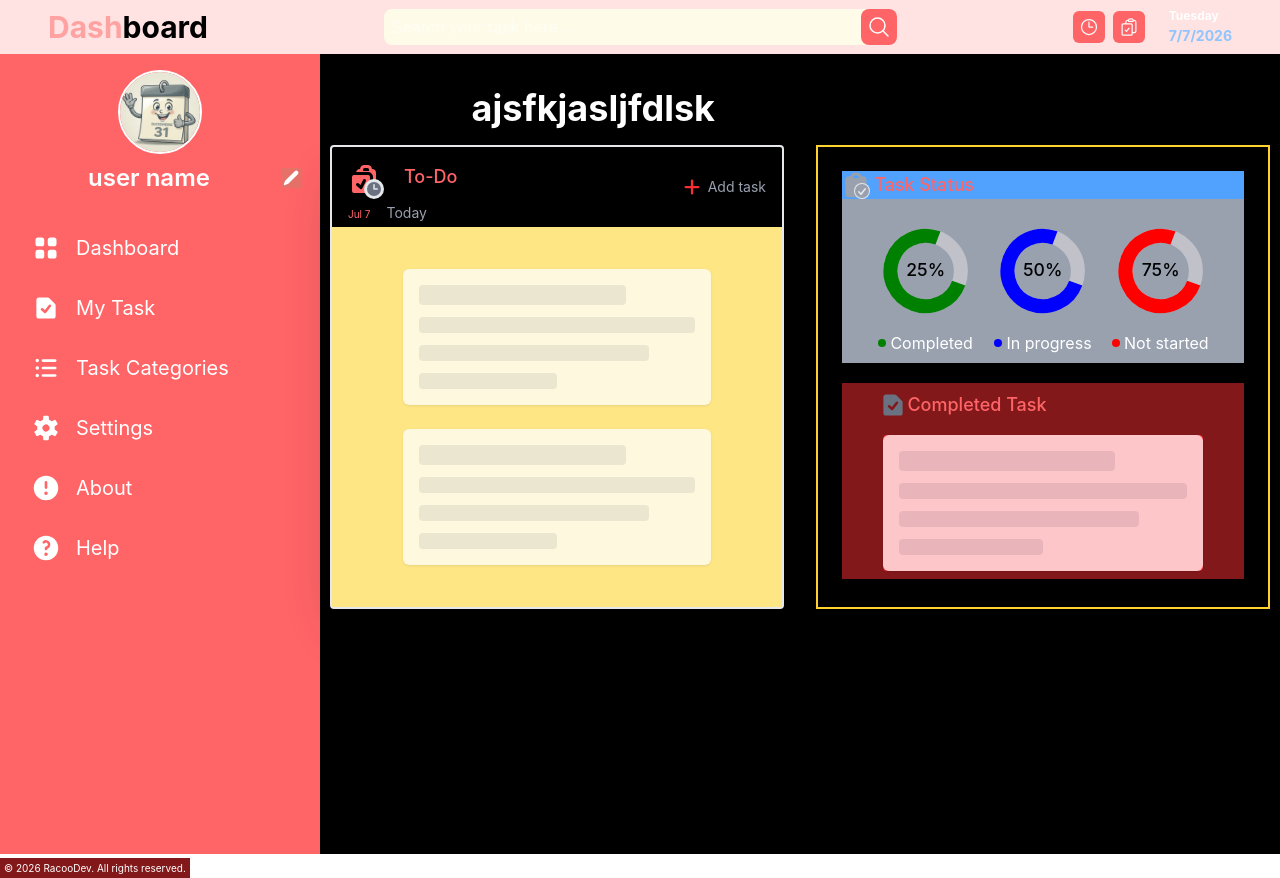
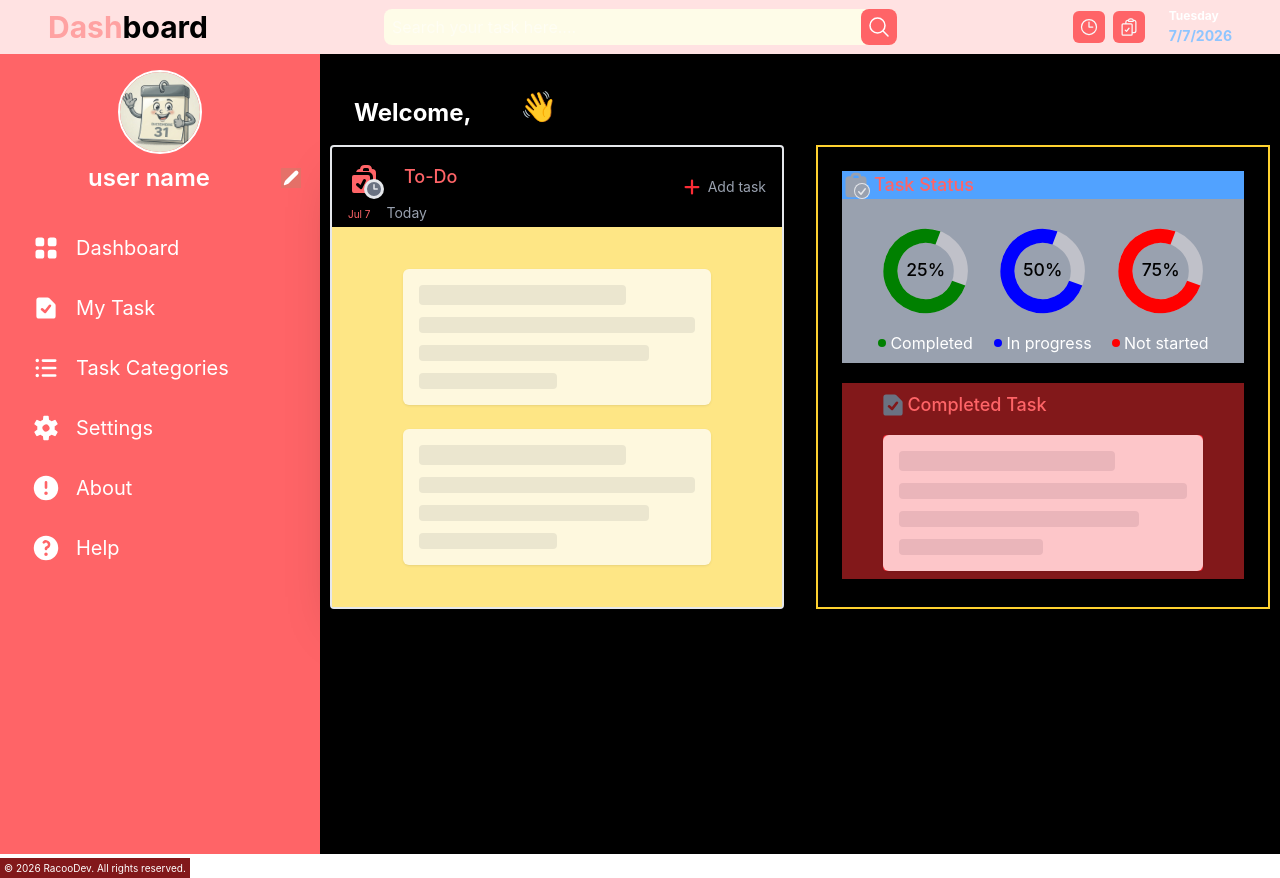
Before and after one commit to karinatuyuc/my-todo-list-React, a React (Vite) app: page / in a window 1280 px wide. Built offline with nearby package versions, Linux system fonts and the light colour scheme.

Commit message:
feat: add useEffect to update MyTask component

```diff
--- a/src/Dashboard.jsx
+++ b/src/Dashboard.jsx
@@ -160,6 +160,7 @@ export default function Dashboard({
               <div className="p-2">
                 <DashboardHome
                   task={task}
+                  userName={userName}
                   setModalAddTask={setModalAddTask}
                   setEditTaskModal={setEditTaskModal}
                   editTask={editTask}
@@ -175,6 +176,7 @@ export default function Dashboard({
               <MyTask
                task={task}
                setSelectedTask={setSelectedTask}
+               selectedTask={selectedTask}
                setEditTaskModal={setEditTaskModal}
                setDeleteTaskModal={setDeleteTaskModal}
 
--- a/src/componentes/DashboardHome.jsx
+++ b/src/componentes/DashboardHome.jsx
@@ -12,6 +12,7 @@ import {
 } from "@heroicons/react/16/solid";
 export function DashboardHome({
   task,
+  userName,
   setModalAddTask,
   setEditTaskModal,
   setSelectedTask,
@@ -26,7 +27,10 @@ export function DashboardHome({
   // CREANDO EL COMPLETED TASK PARA QUE SOLO REDNERIZE DOS SI HAY MAS DE TRES TASK EN EL DASHBOAR DE TASK
   //
   //  */
+
+  let waveHand = "\u{1F44B}"; //Emoji hand waving
   const date = new Date(); //Creating the local date
+  console.log("este debe ser el nombre", userName)
 
   const dayMonth = date.toLocaleDateString("en-US", {
     day: "numeric",
@@ -52,12 +56,13 @@ export function DashboardHome({
       <div className="">
         <div className="flex items-center justify-center gap-2 lg:mt-6 lg:ml-6 text-center">
           <div className="mx-auto text-xl font-medium mb-4 md:text-2xl lg:ml-0 lg:text-3xl lg:mb-0 flex">
-            <h1 className="sm:truncate sm:overflow-hidden sm:text-ellipsis text-black font-bold md:text-2xl">
+            <h1 className="sm:truncate sm:overflow-hidden sm:text-ellipsis text-white font-bold md:text-2xl">
               Welcome,
-              <span className="text-3xl md:text-4xl lg:text-4xl text-white">
-                ajsfkjasljfdlsk
+              <span className="text-2xl p-6 md:text-4xl lg:text-4xl text-white">
+                {userName}
               </span>
             </h1>
+            {waveHand}
           </div>
         </div>
         {/** Main section */}
--- a/src/componentes/MyTask.jsx
+++ b/src/componentes/MyTask.jsx
@@ -1,5 +1,5 @@
 import { TrashIcon, ArrowDownIcon } from "@heroicons/react/24/outline";
-import { useState } from "react";
+import { useEffect, useState } from "react";
 
 //COMPONENTE HIJO
 function TaskMyTask({ taskList, setDetailsTask, setSelectedTask }) {
@@ -32,21 +32,34 @@ function TaskMyTask({ taskList, setDetailsTask, setSelectedTask }) {
 }
 
 // COMPONENTE PADRE
-export function MyTask({ task, setDeleteTaskModal, setEditTaskModal, setSelectedTask }) {
+export function MyTask({ task, setDeleteTaskModal, setEditTaskModal, setSelectedTask, selectedTask }) {
   const [detailsTaks, setDetailsTask] = useState(null);
+
+  useEffect(() => {
+    if (selectedTask) {
+      const updatedTaks = task.find(t => t.id === selectedTask.id);
+
+      if(updatedTaks) {
+        setDetailsTask(updatedTaks);
+      } else {
+        setDetailsTask(null);
+      }
+    }
+  }, [task, selectedTask])
+
   return (
     <>
-      <div className="bg-orange-500 m-0.5 lg:m-3 lg:min-h-11/12 lg:grid lg:grid-cols-2">
+      <div className="bg-orange-500 m-1.5 lg:m-3 lg:min-h-11/12">
         <span className="flex justify-end text-3xl">My task</span>
       </div>
-      <div className="bg-amber-400 p-2 rounded-sm m-0.5 min-h-24 max-h-64 overflow-y-scroll">
+      <div className="bg-amber-400 p-2 rounded-sm m-1.5 min-h-24 max-h-64 overflow-y-scroll">
         <TaskMyTask
         taskList={task}
         setDetailsTask={setDetailsTask}
         setSelectedTask={setSelectedTask} />
       </div>
 
-      <div className="bg-red-600 p-3 m-0.5 mt-2 rounded-sm text-black">
+      <div className="bg-red-600 p-3 m-1.5 mt-2 rounded-sm text-black">
         <div className="p-1 bg-amber-400 flex-1 overflow-y-scroll ">
           {detailsTaks === null ? (
             <p>Aqui no hay task seleccionados</p>
```
